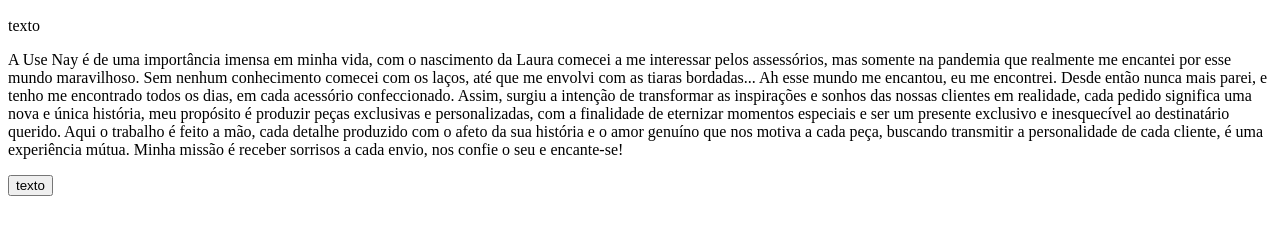
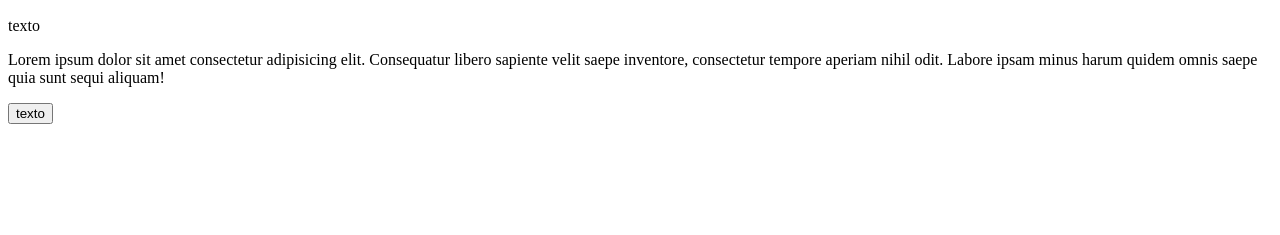
Before and after one commit to WilkersonRosa/Use-Nay, a plain HTML site: page index.html in a window 1280 px wide. Shown: the part 161-396 px from the top of the page. Drawn offline with Linux system fonts and the light colour scheme.

Commit message:
update base 26/10

```diff
--- a/index.html
+++ b/index.html
@@ -16,13 +16,9 @@
         <span class="insta"></span><span class="face"></span><span class="mail"></span>
     </div>
     <div id="text-container">
-        <p>A Use Nay é de uma importância imensa em minha   vida, com o nascimento da Laura comecei a me interessar pelos assessórios, mas somente na pandemia que realmente me encantei por esse mundo maravilhoso. Sem nenhum conhecimento comecei com os laços, até que me envolvi com as tiaras bordadas... Ah esse mundo me encantou, eu me encontrei.
-
-            Desde então nunca mais parei, e tenho me encontrado todos os dias, em cada acessório confeccionado.
-
-            Assim, surgiu a intenção de transformar as inspirações e sonhos das nossas clientes em realidade, cada pedido significa uma nova e única história, meu propósito é produzir peças exclusivas e personalizadas, com a finalidade de eternizar momentos especiais e ser um presente exclusivo e inesquecível ao destinatário querido. Aqui o trabalho é feito a mão, cada detalhe produzido com o afeto da sua história e o amor genuíno que nos motiva a cada peça, buscando transmitir a personalidade de cada cliente, é uma experiência mútua.
-
-            Minha missão é receber sorrisos a cada envio, nos confie o seu e encante-se!</p>
+        <p>
+            Lorem ipsum dolor sit amet consectetur adipisicing elit. Consequatur libero sapiente velit saepe inventore, consectetur tempore aperiam nihil odit. Labore ipsam minus harum quidem omnis saepe quia sunt sequi aliquam!
+        </p>
     </div>
     <div id="button-container">
         <button>texto</button>
```
